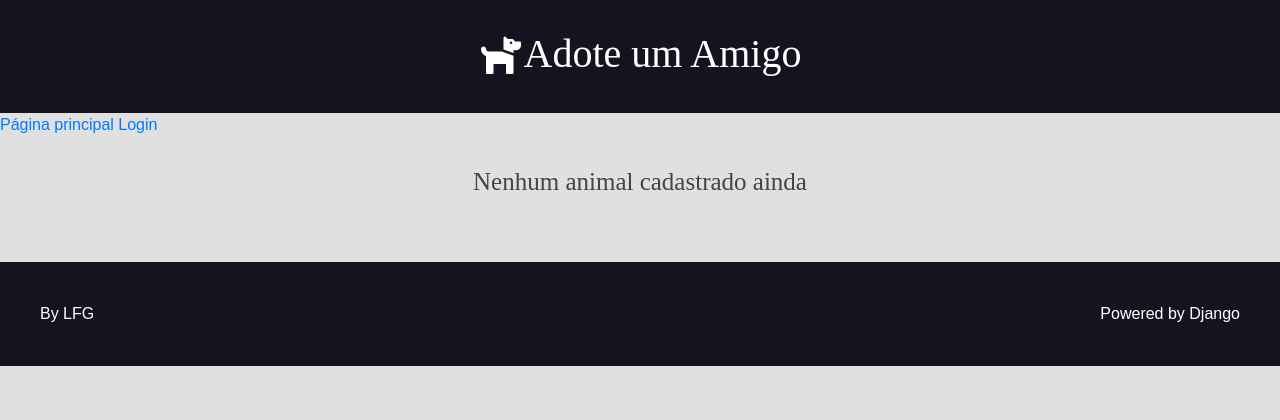
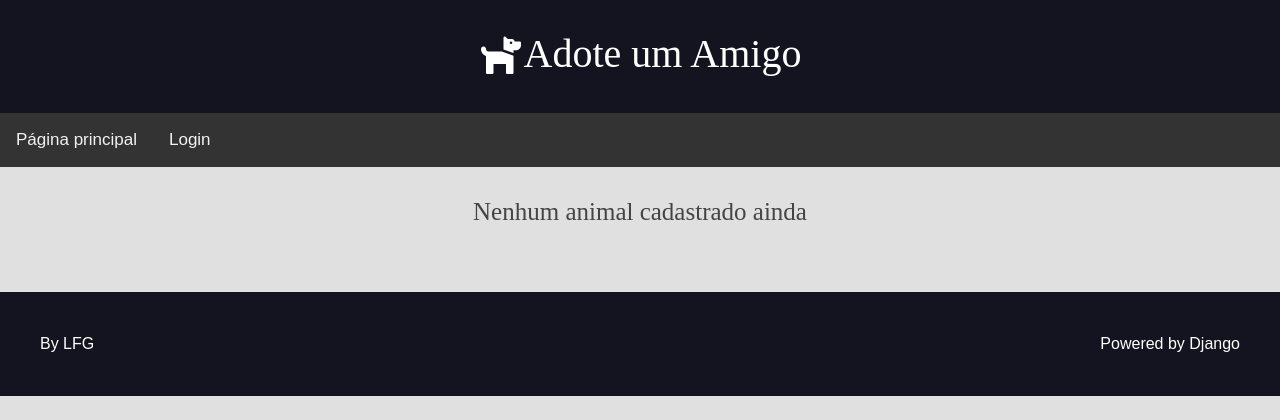
Before and after one commit to leonardofguedes/Adopt-Pet, a Django app: page / in a window 1280 px wide. Shown: the top 420 px of the page. Run offline with Django 3.2, Linux system fonts and the light colour scheme; data that the repository does not hold is empty; some libraries are stand-ins or nearby versions.

Commit message:
Incluindo navbar style

```diff
--- a/dogncat/static/dogncat/css/style.css
+++ b/dogncat/static/dogncat/css/style.css
@@ -76,6 +76,33 @@
 
         .main-header-container {
             background: var(--color-primary-dark);
+        }
+
+        .navbarhome {
+          background-color: #333;
+          overflow: hidden;
+        }
+
+        /* Style the links inside the navigation bar */
+        .navbarhome a {
+          float: left;
+          color: #f2f2f2;
+          text-align: center;
+          padding: 14px 16px;
+          text-decoration: none;
+          font-size: 17px;
+        }
+
+        /* Change the color of links on hover */
+        .navbarhome a:hover {
+          background-color: #ddd;
+          color: black;
+        }
+
+        /* Add a color to the active/current link */
+        .navbarhome a.active {
+          background-color: #04AA6D;
+          color: white;
         }
 
         .main-logo {
```
